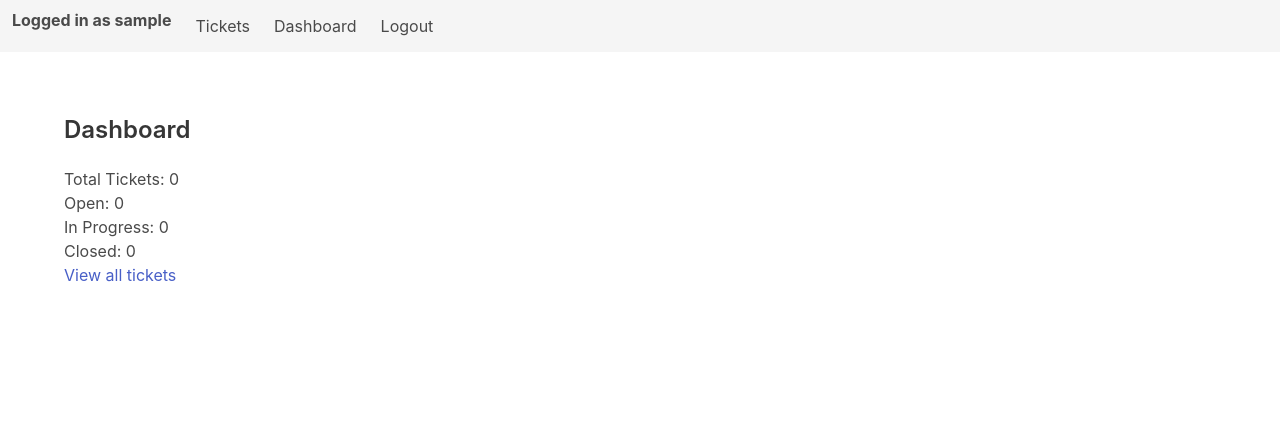
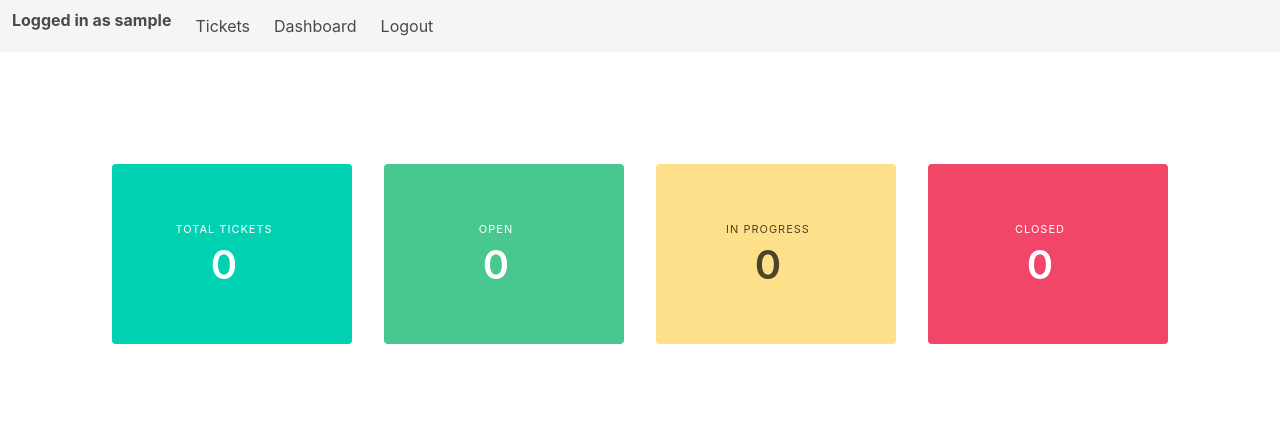
Before and after one commit to Awesomefusion/TicketSystemApplication, a Flask app: page /tickets/dashboard in a window 1280 px wide. Shown: the top 439 px of the page. Run offline with Flask 3, Linux system fonts and the light colour scheme; the visitor is signed in with stand-in values (Sample User, id 1); data that the repository does not hold is empty; parts of the project's set-up code (start-up, migrations or seed data) failed here and were passed over.

Commit message:
Dashboard changed to be more readable.

```diff
--- a/app/templates/dashboard.html
+++ b/app/templates/dashboard.html
@@ -1,9 +1,43 @@
 {% extends 'base.html' %}
+
 {% block content %}
-  <h2 class="title is-4">Dashboard</h2>
-  <p>Total Tickets: {{ total }}</p>
-  <p>Open: {{ open }}</p>
-  <p>In Progress: {{ in_progress }}</p>
-  <p>Closed: {{ closed }}</p>
-  <p><a href="{{ url_for('tickets.list_tickets') }}">View all tickets</a></p>
+<section class="section">
+  <div class="container">
+    <div class="columns is-multiline is-variable is-4">
+
+      <div class="column is-one-quarter">
+        <div class="notification is-primary has-text-centered"
+             style="display:flex; align-items:center; justify-content:center; flex-direction:column; height:180px;">
+          <p class="heading">Total Tickets</p>
+          <p class="title is-2">{{ total }}</p>
+        </div>
+      </div>
+
+      <div class="column is-one-quarter">
+        <div class="notification is-success has-text-centered"
+             style="display:flex; align-items:center; justify-content:center; flex-direction:column; height:180px;">
+          <p class="heading">Open</p>
+          <p class="title is-2">{{ open }}</p>
+        </div>
+      </div>
+
+      <div class="column is-one-quarter">
+        <div class="notification is-warning has-text-centered"
+             style="display:flex; align-items:center; justify-content:center; flex-direction:column; height:180px;">
+          <p class="heading">In Progress</p>
+          <p class="title is-2">{{ in_progress }}</p>
+        </div>
+      </div>
+
+      <div class="column is-one-quarter">
+        <div class="notification is-danger has-text-centered"
+             style="display:flex; align-items:center; justify-content:center; flex-direction:column; height:180px;">
+          <p class="heading">Closed</p>
+          <p class="title is-2">{{ closed }}</p>
+        </div>
+      </div>
+
+    </div>
+  </div>
+</section>
 {% endblock %}
```
